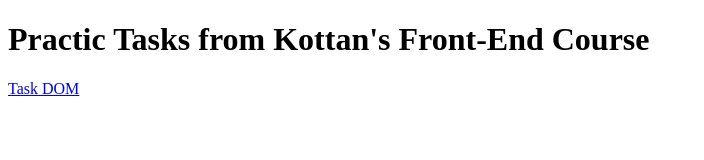
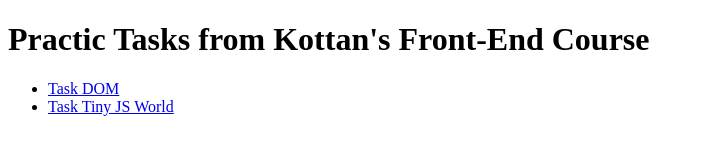
Before and after one commit to DJStar77/djstar77.github.io, a plain HTML site: page index.html in a window 1280 px wide. Shown: the whole page, without its empty margins (0-704 px from the left). Drawn offline with Linux system fonts and the light colour scheme.

Commit message:
Add to index.html link to Tiny JS world task.

```diff
--- a/index.html
+++ b/index.html
@@ -7,7 +7,9 @@
 </head>
 <body>
 	<p><h1>Practic Tasks from Kottan's Front-End Course</h1></p>
-	<a href="task-dom/index.html">Task DOM</a>
-
+	<ul>
+		<li><a href="task-dom/index.html">Task DOM</a></li>
+		<li><a href="tiny-js-world/index.html">Task Tiny JS World</a></li>
+	</ul>
 </body>
 </html>
```
